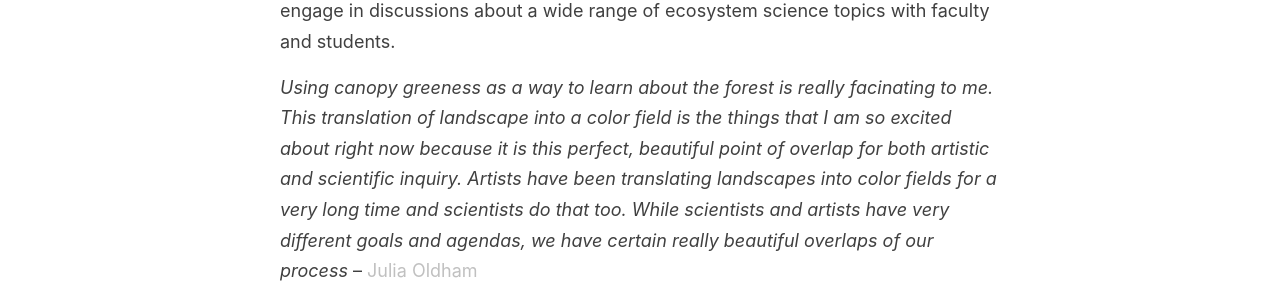
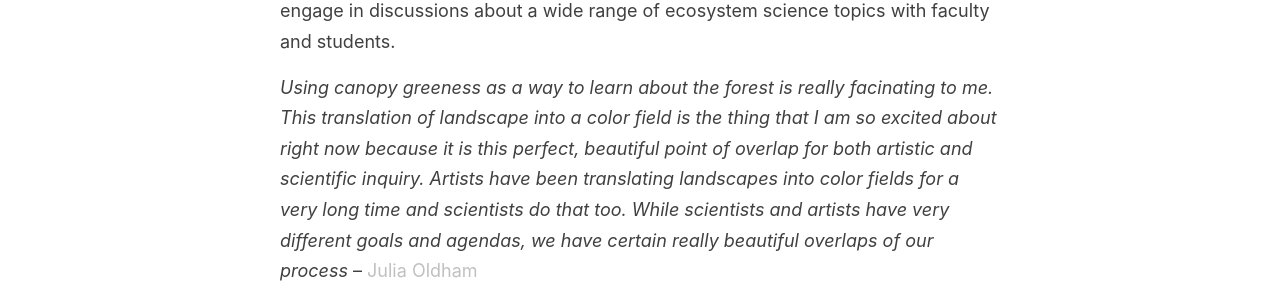
Before and after one commit to fluxnetart/fluxnetart.github.io, a Jekyll site: the page built from _posts/2025-04-28-ecoinformatics-lecture.md, in a window 1280 px wide. Shown: the part 548-848 px from the top of the page. Built offline with Jekyll 4.4.1, drawn with Linux system fonts in a browser that asks for light colours.

Commit message:
Update 2025-04-28-ecoinformatics-lecture.md

```diff
--- a/_posts/2025-04-28-ecoinformatics-lecture.md
+++ b/_posts/2025-04-28-ecoinformatics-lecture.md
@@ -27,7 +27,7 @@ document.addEventListener('DOMContentLoaded', function() {
 
 In April 2025, artist <a href = "https://fluxnetart.github.io/Julia/">Julia Oldham</a> was invited by Prof. <a href="https://richardson-lab.nau.edu/">Andrew Richardson</a> to give a talk in the Ecoinformatics Lecture series at Northern Arizona University, Flagstaff. Julia had the chance to share her artistic works and creative approach, as well as engage in discussions about a wide range of ecosystem science topics with faculty and students.
 
-<i>Using canopy greeness as a way to learn about the forest is really facinating to me. This translation of landscape into a color field is the things that I am so excited about right now because it is this perfect, beautiful point of overlap for both artistic and scientific inquiry. Artists have been translating landscapes into color fields for a very long time and scientists do that too. While scientists and artists have very different goals and agendas, we have certain really beautiful overlaps of our process</i> –  <a href = "https://fluxnetart.github.io/Julia/">Julia Oldham</a>
+<i>Using canopy greeness as a way to learn about the forest is really facinating to me. This translation of landscape into a color field is the thing that I am so excited about right now because it is this perfect, beautiful point of overlap for both artistic and scientific inquiry. Artists have been translating landscapes into color fields for a very long time and scientists do that too. While scientists and artists have very different goals and agendas, we have certain really beautiful overlaps of our process</i> –  <a href = "https://fluxnetart.github.io/Julia/">Julia Oldham</a>
 
 
 <div class="video-container" id="video1">
```
